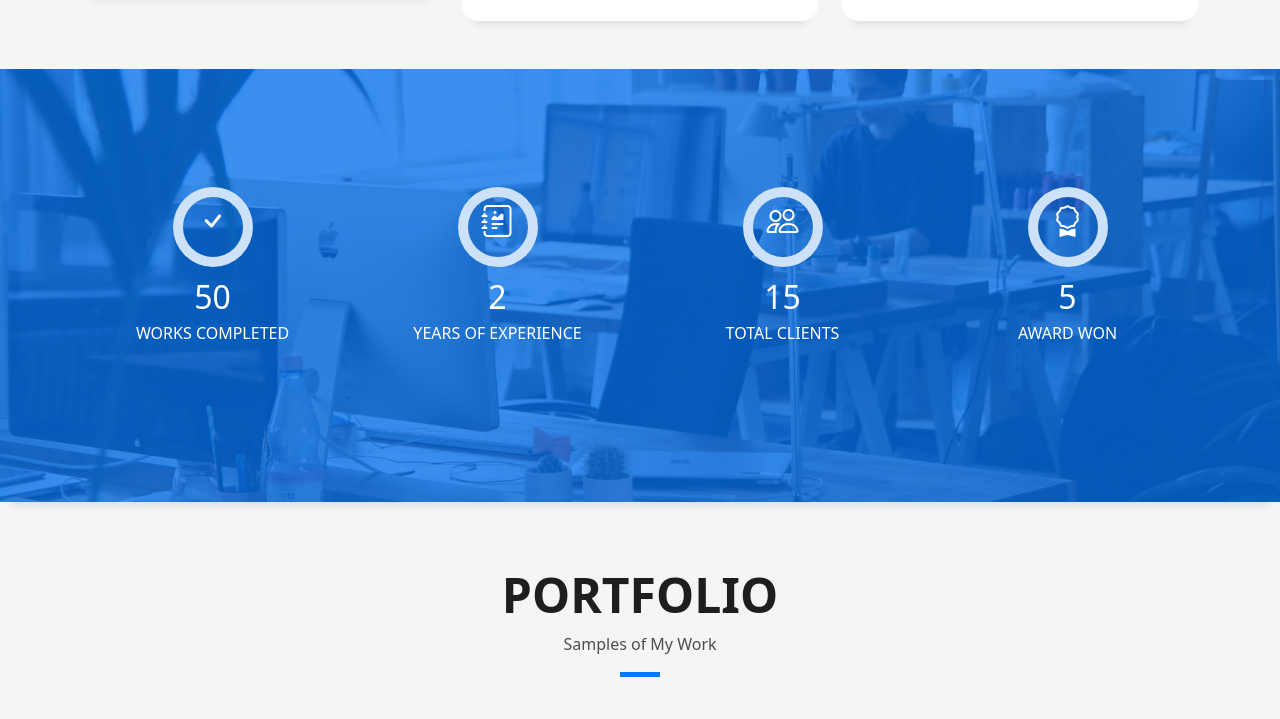
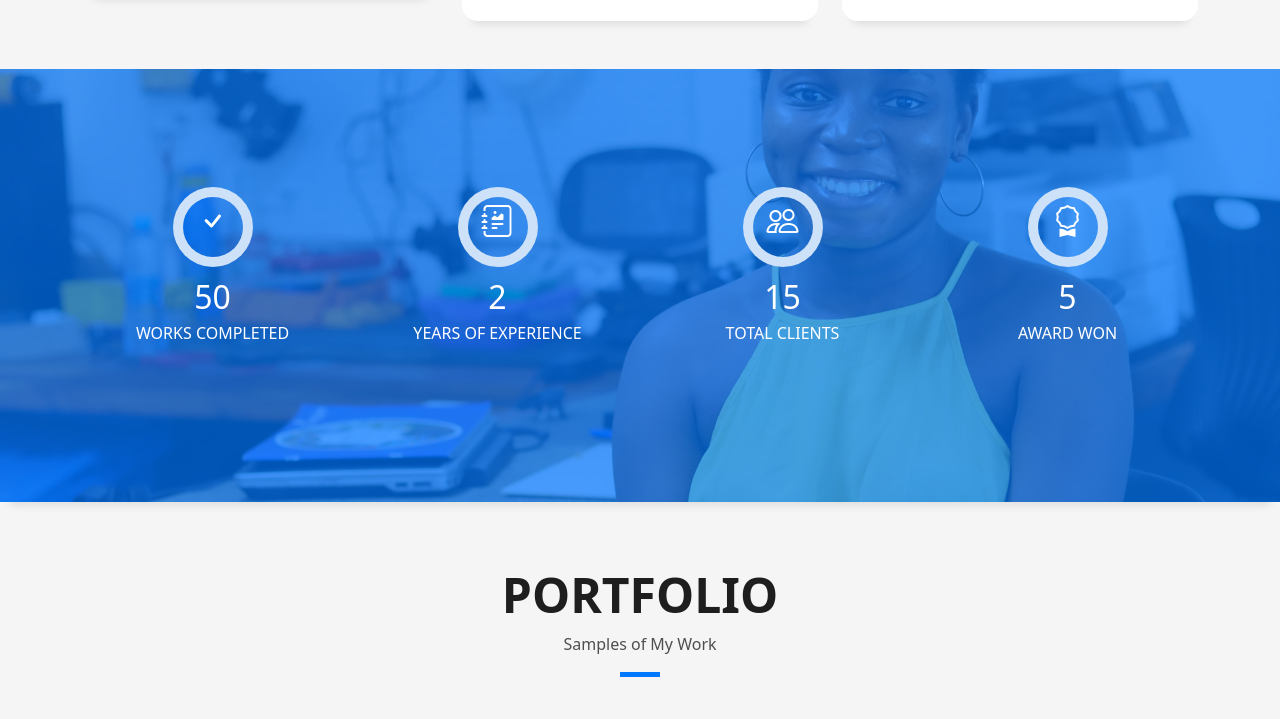
Before and after one commit to CrissyDev/Crissyactress.github.io, a plain HTML site: page index.html in a window 1280 px wide. Shown: the part 2963-3682 px from the top of the page. Drawn offline with Linux system fonts and the light colour scheme.

Commit message:
added some changes

```diff
--- a/index.html
+++ b/index.html
@@ -226,7 +226,7 @@
       </div>
     </section>
     <!-- ======= Counter Section ======= -->
-    <div class="section-counter paralax-mf bg-image" style="background-image: url(assets/img/counters-bg.jpg)">
+    <div class="section-counter paralax-mf bg-image" style="background-image: url(Venessa.jpeg)">
       <div class="overlay-mf"></div>
       <div class="container position-relative">
         <div class="row">
```
